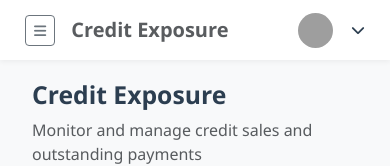
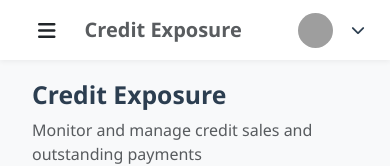
Before and after one commit to ali418/KGL-Groceries, a website: page frontend/credit_exposure.html in a window 390 px wide. Shown: the top 166 px of the page. Drawn offline with nearby package versions, Linux system fonts and the light colour scheme; no server answers; sample sign-in values are in the browser's storage; grey boxes are pictures that could not be loaded.

Commit message:
Revert navbar toggle button to mobile-only across pages

```diff
--- a/frontend/credit_exposure.html
+++ b/frontend/credit_exposure.html
@@ -22,8 +22,8 @@
     <!-- Top Navbar -->
     <div class="top-navbar">
         <div class="d-flex align-items-center">
-            <button class="btn btn-outline-secondary btn-sm me-3" id="sidebarToggle" title="Toggle sidebar">
-                <i class="fas fa-bars"></i>
+            <button class="btn btn-link text-dark me-3 d-md-none" id="sidebarToggle">
+                <i class="fas fa-bars fa-lg"></i>
             </button>
             <h5 class="m-0 fw-bold text-muted">Credit Exposure</h5>
         </div>
```
Also changed, not shown: frontend/director_dashboard.html (+2 -2 lines), frontend/inventory_overview.html (+2 -2 lines), frontend/manager_dashboard.html (+2 -2 lines), frontend/pricing.html (+2 -2 lines), frontend/procurement.html (+2 -2 lines), frontend/sales_dashboard.html (+2 -2 lines).
